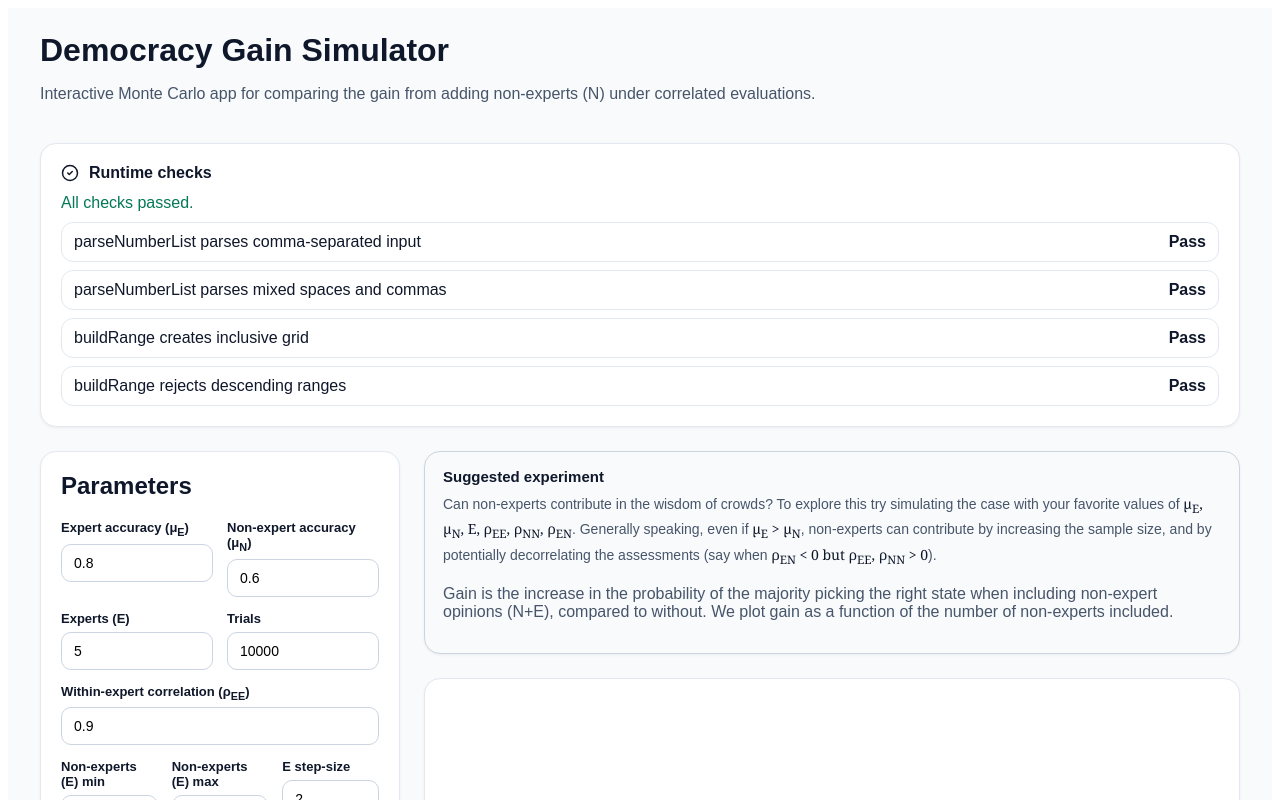
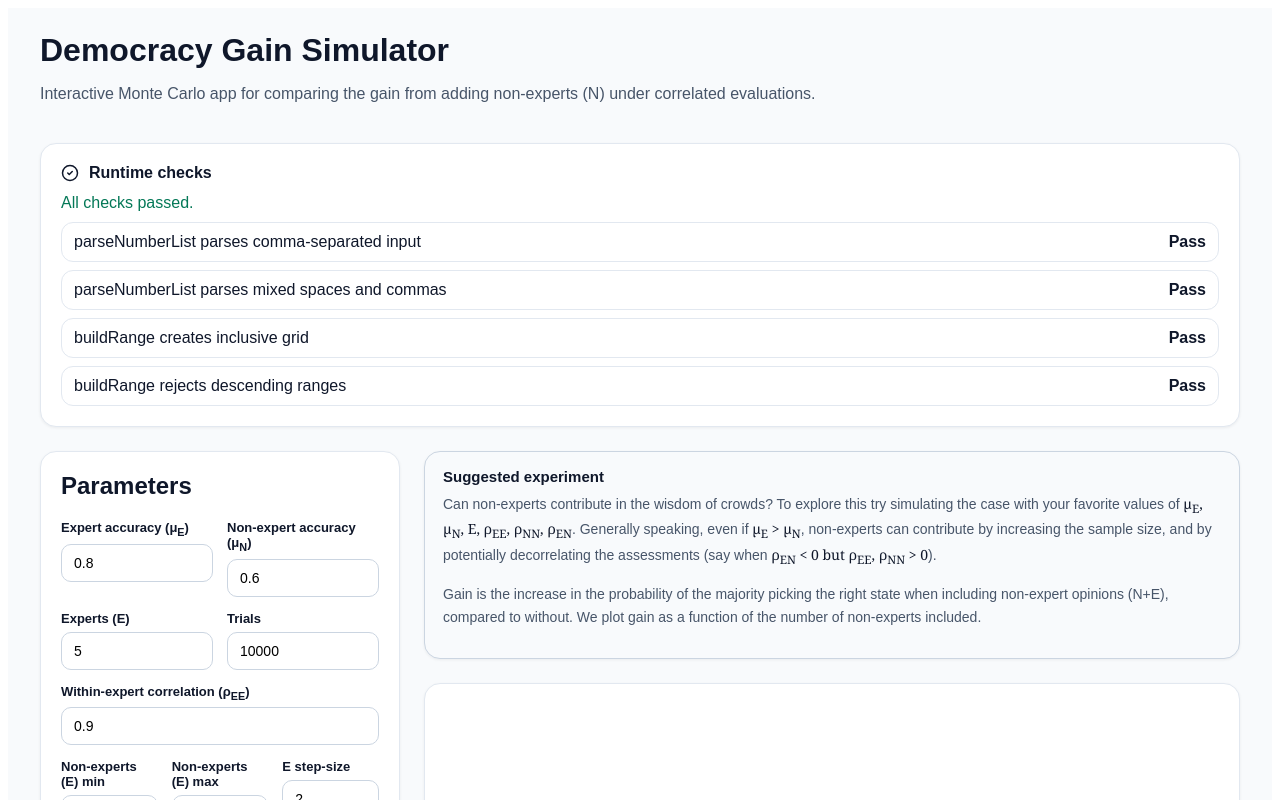
Before and after one commit to anujitchakraborty/democracy-simulator, a React (Vite) app: page / in a window 1280 px wide. Shown: the top 800 px of the page. Built offline with nearby package versions, Linux system fonts and the light colour scheme.

Commit message:
Update App.jsx

```diff
--- a/src/App.jsx
+++ b/src/App.jsx
@@ -642,7 +642,7 @@ export default function App() {
                   {" "}ρ<sub>EN</sub> &lt; 0 but ρ<sub>EE</sub>, ρ<sub>NN</sub> &gt; 0
                   </span>).
               </div>
-               <p style={{ color: "#475569" }}>
+               <p style={{ fontSize: 14, lineHeight: 1.6, color: "#475569" }}>
                       Gain is the increase in the probability of the majority picking the right state when including non-expert opinions (N+E), compared to without. We plot gain as a function of the number of non-experts included.
                     </p>
 
```
